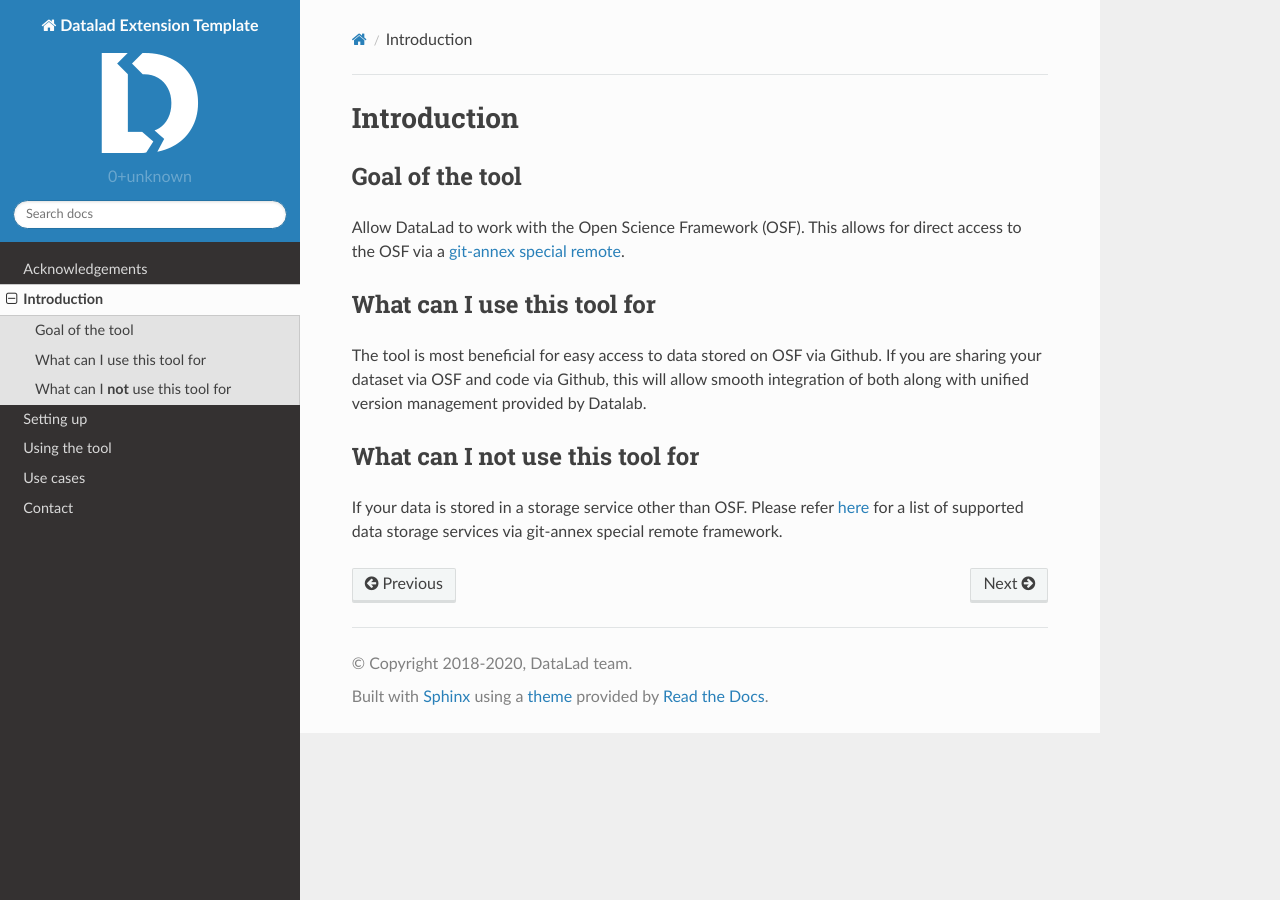
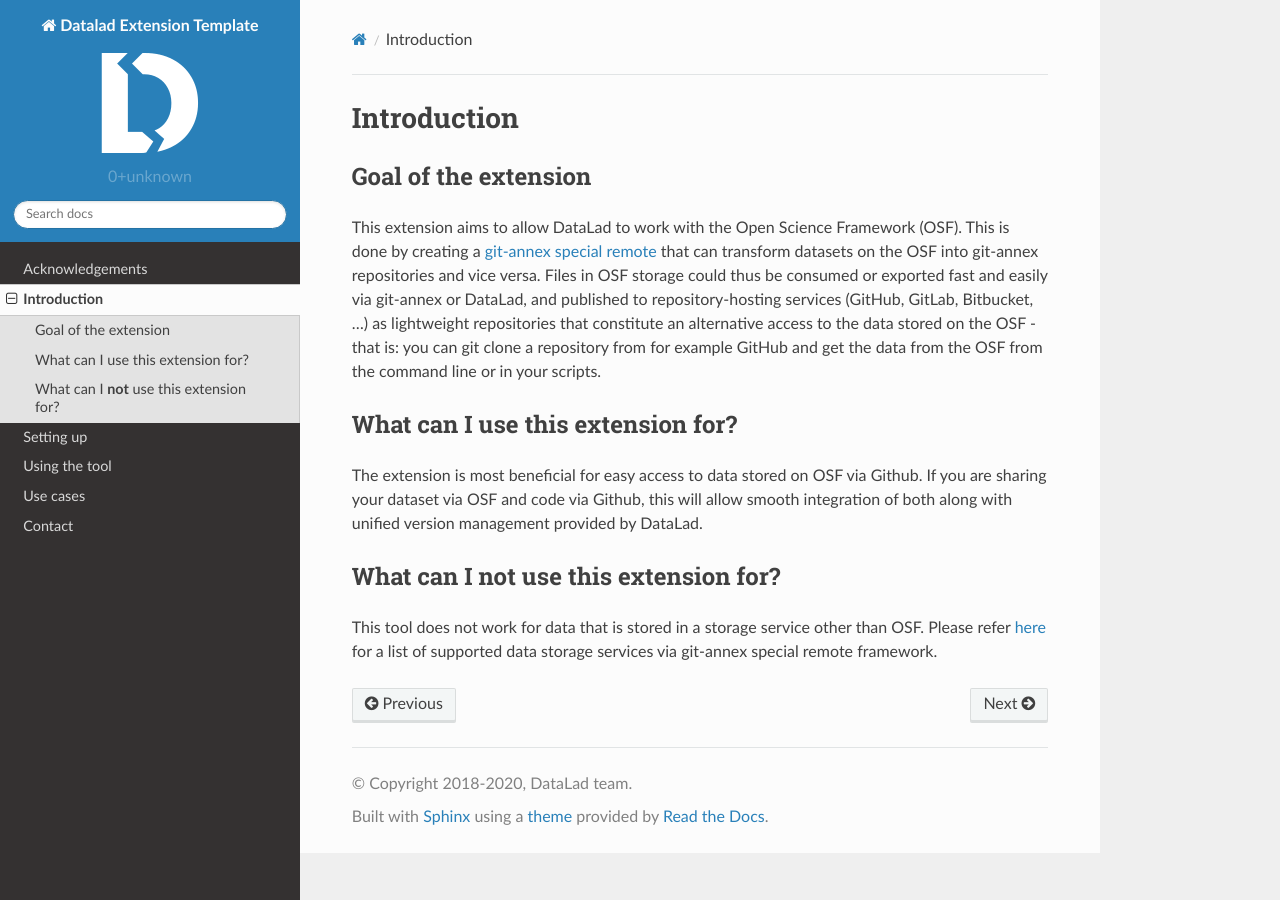
Before and after one commit to datalad/datalad-osf, a Sphinx documentation site: the page built from docs/source/intro.rst, in a window 1280 px wide. Built offline with Sphinx 7.4.7 and the Read the Docs theme 2.0.0, drawn with Linux system fonts in a browser that asks for light colours; pages that are not in the unit, such as notebooks, are missing from menus.

Commit message:
Complement intro with more extensive info

```diff
--- a/docs/source/intro.rst
+++ b/docs/source/intro.rst
@@ -1,17 +1,18 @@
 Introduction
 ------------
 
-Goal of the tool
-^^^^^^^^^^^^^^^^
 
-Allow DataLad to work with the Open Science Framework (OSF). This allows for direct access to the OSF via a `git-annex <https://git-annex.branchable.com/>`_ `special remote <https://git-annex.branchable.com/special_remotes/>`_.
+Goal of the extension
+^^^^^^^^^^^^^^^^^^^^^
 
-What can I use this tool for
+This extension aims to allow DataLad to work with the Open Science Framework (OSF). This is done by creating a `git-annex <https://git-annex.branchable.com/>`_ `special remote <https://git-annex.branchable.com/special_remotes/>`_ that can transform datasets on the OSF into git-annex repositories and vice versa. Files in OSF storage could thus be consumed or exported fast and easily via git-annex or DataLad, and published to repository-hosting services (GitHub, GitLab, Bitbucket, ...) as lightweight repositories that constitute an alternative access to the data stored on the OSF - that is: you can git clone a repository from for example GitHub and get the data from the OSF from the command line or in your scripts.
+
+What can I use this extension for?
 ^^^^^^^^^^^^^^^^^^^^^^^^^^^^
 
-The tool is most beneficial for easy access to data stored on OSF via Github. If you are sharing your dataset via OSF and code via Github, this will allow smooth integration of both along with unified version management provided by Datalab.
+The extension is most beneficial for easy access to data stored on OSF via Github. If you are sharing your dataset via OSF and code via Github, this will allow smooth integration of both along with unified version management provided by DataLad.
 
-What can I **not** use this tool for
-^^^^^^^^^^^^^^^^^^^^^^^^^^^^^^^^^^^^
+What can I **not** use this extension for?
+^^^^^^^^^^^^^^^^^^^^^^^^^^^^^^^^^^^^^^^^^^
 
-If your data is stored in a storage service other than OSF. Please refer `here <https://git-annex.branchable.com/special_remotes/>`_ for a list of supported data storage services via git-annex special remote framework.
+This tool does not work for data that is stored in a storage service other than OSF. Please refer `here <https://git-annex.branchable.com/special_remotes/>`_ for a list of supported data storage services via git-annex special remote framework.
```
